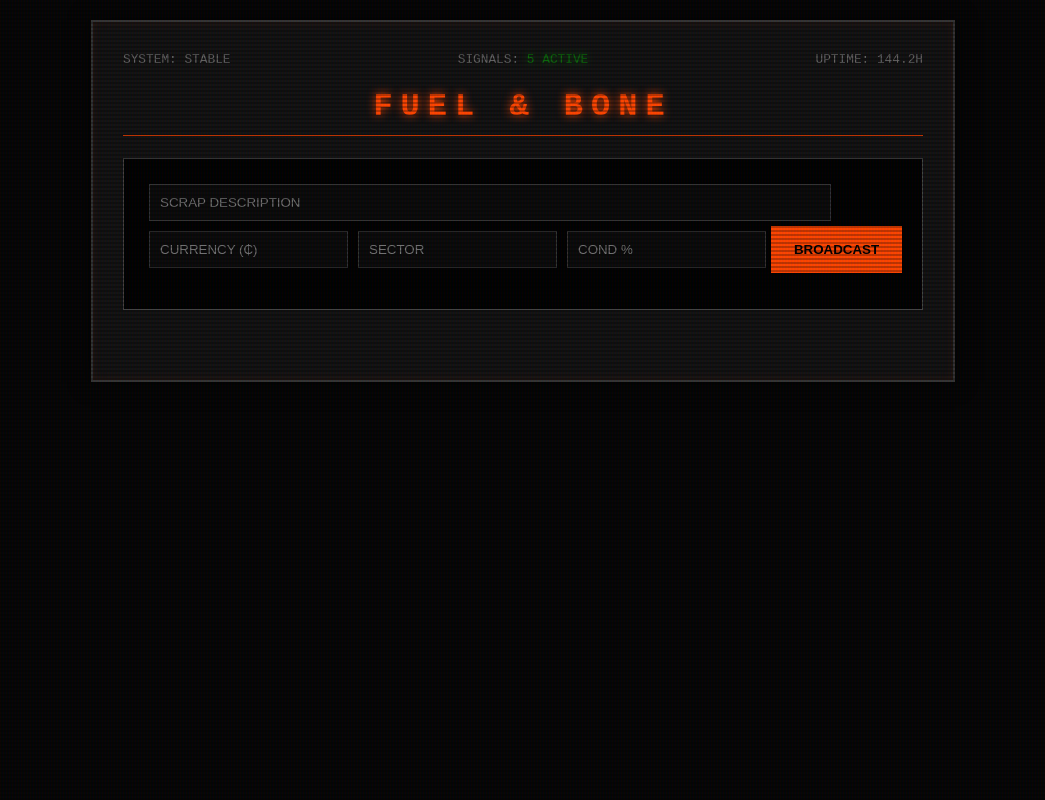
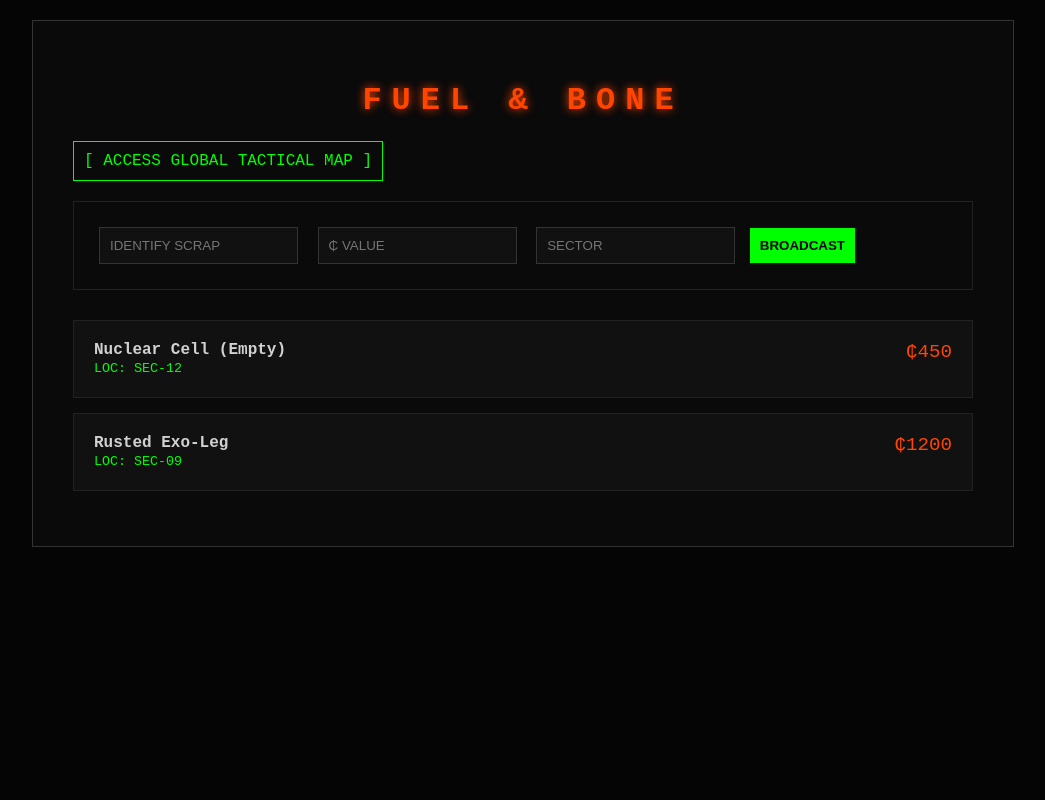
Before and after one commit to harmfulgaming/fuel-and-bone, a Flask app: page / in a window 1280 px wide. Shown: the whole page, without its empty margins (117-1162 px from the left). Run offline with Flask 3, Linux system fonts and the light colour scheme.

Commit message:
Removed cursed SVG map for stable tactical grid

```diff
--- a/app.py
+++ b/app.py
@@ -1,62 +1,57 @@
-import json
-import os
+from flask import Flask, render_template, request, redirect, jsonify
 import random
-from flask import Flask, render_template, request, redirect, url_for
 
 app = Flask(__name__)
-DB_FILE = 'fuel_and_bone_ledger.json'
 
-def get_ledger():
-    if not os.path.exists(DB_FILE):
-        return []
-    try:
-        with open(DB_FILE, 'r') as f:
-            return json.load(f)
-    except:
-        return []
-
-def commit_to_ledger(data):
-    with open(DB_FILE, 'w') as f:
-        json.dump(data, f)
+ledger_store = [
+    {"id": 1, "name": "Rusted Exo-Leg", "cals": 1200, "sector": "SEC-09", "condition": 32, "sold": False},
+    {"id": 2, "name": "Nuclear Cell (Empty)", "cals": 450, "sector": "SEC-12", "condition": 88, "sold": False}
+]
 
 @app.route('/')
 def index():
-    ledger = get_ledger()
-    # This generates the random number for your HTML
-    online_count = random.randint(3, 9)
-    return render_template('index.html', ledger=ledger, online_users=online_count)
+    return render_template('index.html', ledger=ledger_store, online_users=random.randint(14, 89))
+
+@app.route('/map')
+def tactical_map():
+    print("--- ACCESSING TACTICAL MAP ROUTE ---") # Check your terminal for this!
+    return render_template('map.html', ledger=ledger_store)
+
+@app.route('/scan')
+def scan_for_scrap():
+    if random.random() > 0.5:
+        ghost_items = ["Bent I-Beam", "Filtered Water", "Tech-Shard", "Lead Pipe"]
+        new_item = {
+            "id": len(ledger_store) + 1,
+            "name": random.choice(ghost_items),
+            "cals": random.randint(50, 5000),
+            "sector": f"SEC-{random.randint(1, 99)}",
+            "condition": random.randint(5, 40),
+            "sold": False
+        }
+        ledger_store.append(new_item)
+        return jsonify({"status": "found", "item": new_item})
+    return jsonify({"status": "searching"})
 
 @app.route('/list', methods=['POST'])
 def list_item():
-    ledger = get_ledger()
     new_item = {
-        'id': len(ledger) + 1,
-        'name': request.form.get('item'),
-        'cals': request.form.get('cals'),
-        'sector': request.form.get('sector'),
-        'condition': request.form.get('condition'),
-        'sold': False
+        "id": len(ledger_store) + 1,
+        "name": request.form.get('item'),
+        "cals": request.form.get('cals'),
+        "sector": request.form.get('sector'),
+        "condition": random.randint(10, 99),
+        "sold": False
     }
-    ledger.append(new_item)
-    commit_to_ledger(ledger)
-    return redirect(url_for('index'))
+    ledger_store.append(new_item)
+    return redirect('/')
 
 @app.route('/buy/<int:item_id>', methods=['POST'])
 def buy_item(item_id):
-    ledger = get_ledger()
-    for item in ledger:
-        if item.get('id') == item_id:
+    for item in ledger_store:
+        if item['id'] == item_id:
             item['sold'] = True
-            break
-    commit_to_ledger(ledger)
-    return redirect(url_for('index'))
-
-@app.route('/scrap/<int:item_id>', methods=['POST'])
-def scrap_item(item_id):
-    ledger = get_ledger()
-    ledger = [item for item in ledger if item.get('id') != item_id]
-    commit_to_ledger(ledger)
-    return redirect(url_for('index'))
+    return redirect('/')
 
 if __name__ == '__main__':
     app.run(debug=True, host='0.0.0.0', port=5000)
--- a/templates/index.html
+++ b/templates/index.html
@@ -1,182 +1,42 @@
-<!DOCTYPE html<!DOCTYPE html>
+<!DOCTYPE html>
 <html lang="en">
 <head>
     <meta charset="UTF-8">
-    <meta name="viewport" content="width=device-width, initial-scale=1.0">
-    <title>FUEL & BONE | Terminal</title>
+    <title>SCAV-NET | Terminal</title>
     <style>
-        :root {
-            --glow: #ff4500;
-            --bg: #050505;
-            --surface: #121212;
-            --text: #d1d1d1;
-        }
-
-        body {
-            background: var(--bg);
-            color: var(--text);
-            font-family: 'Courier New', monospace;
-            margin: 0;
-            padding: 20px;
-            overflow-x: hidden;
-        }
-
-        /* Scanline Effect */
-        body::before {
-            content: " ";
-            display: block;
-            position: fixed;
-            top: 0; left: 0; bottom: 0; right: 0;
-            background: linear-gradient(rgba(18, 16, 16, 0) 50%, rgba(0, 0, 0, 0.25) 50%),
-                        linear-gradient(90deg, rgba(255, 0, 0, 0.06), rgba(0, 255, 0, 0.02), rgba(0, 0, 255, 0.06));
-            z-index: 2;
-            background-size: 100% 4px, 3px 100%;
-            pointer-events: none;
-        }
-
-        .terminal {
-            max-width: 800px;
-            margin: auto;
-            border: 2px solid #333;
-            padding: 30px;
-            background: var(--surface);
-            box-shadow: 0 0 20px rgba(0,0,0,1), inset 0 0 10px rgba(255, 69, 0, 0.1);
-            position: relative;
-        }
-
-        h1 {
-            color: var(--glow);
-            text-transform: uppercase;
-            letter-spacing: 8px;
-            text-align: center;
-            text-shadow: 0 0 10px var(--glow);
-            border-bottom: 1px solid var(--glow);
-            padding-bottom: 10px;
-        }
-
-        .stats-bar {
-            display: flex;
-            justify-content: space-between;
-            font-size: 0.8rem;
-            color: #666;
-            margin-bottom: 20px;
-            text-transform: uppercase;
-        }
-
-        /* PULSE EFFECT */
-        .online-indicator {
-            color: #00ff00;
-            text-shadow: 0 0 8px #00ff00;
-            animation: beacon 2s infinite; /* Renamed to 'beacon' to force reload */
-        }
-        @keyframes beacon {
-            0% { opacity: 1; }
-            50% { opacity: 0.3; }
-            100% { opacity: 1; }
-        }
-
-        .entry-form {
-            background: #000;
-            border: 1px solid #444;
-            padding: 20px;
-            margin-bottom: 40px;
-        }
-
-        input {
-            background: #0a0a0a;
-            border: 1px solid #333;
-            color: var(--glow);
-            padding: 10px;
-            margin: 5px;
-            outline: none;
-        }
-
-        button {
-            background: var(--glow);
-            color: #000;
-            border: none;
-            padding: 10px 20px;
-            font-weight: bold;
-            cursor: pointer;
-            text-transform: uppercase;
-        }
-
-        .item-card {
-            background: #181818;
-            border-left: 5px solid var(--glow);
-            padding: 20px;
-            margin-bottom: 15px;
-            display: flex;
-            justify-content: space-between;
-            align-items: center;
-        }
-
-        .price-tag {
-            text-align: right;
-            font-size: 1.5rem;
-            color: var(--glow);
-            font-weight: bold;
-        }
-
-        .sold {
-            border-left-color: #333;
-            opacity: 0.4;
-            filter: grayscale(1);
-        }
-
-        .badge {
-            background: #333;
-            color: #aaa;
-            padding: 2px 8px;
-            font-size: 0.7rem;
-            margin-right: 5px;
-            border-radius: 3px;
-        }
+        :root { --glow: #ff4500; --bg: #050505; --text: #d1d1d1; --sub: #00ff00; }
+        body { background: var(--bg); color: var(--text); font-family: 'Courier New', monospace; margin: 0; padding: 20px; }
+        .terminal { max-width: 900px; margin: auto; border: 1px solid #333; padding: 40px; background: #0a0a0a; position: relative; }
+        h1 { color: var(--glow); text-align: center; letter-spacing: 10px; text-shadow: 0 0 10px var(--glow); }
+        .nav-btn { display: inline-block; padding: 10px; border: 1px solid var(--sub); color: var(--sub); text-decoration: none; margin-bottom: 20px; }
+        .nav-btn:hover { background: var(--sub); color: black; }
+        .item-card { background: #111; border: 1px solid #222; padding: 20px; margin-bottom: 15px; display: flex; justify-content: space-between; }
+        input { background: #111; border: 1px solid #333; color: var(--glow); padding: 10px; margin: 5px; }
+        button { background: var(--sub); cursor: pointer; border: none; padding: 10px; font-weight: bold; }
     </style>
 </head>
 <body>
     <div class="terminal">
-        <div class="stats-bar">
-            <span>System: Stable</span>
-            <span>Signals: <span class="online-indicator">{{ online_users }} ACTIVE</span></span>
-            <span>Uptime: 144.2h</span>
-        </div>
+        <h1>FUEL & BONE</h1>
+        <a href="/map" class="nav-btn">[ ACCESS GLOBAL TACTICAL MAP ]</a>
 
-        <h1>Fuel & Bone</h1>
-
-        <div class="entry-form">
+        <div style="border: 1px solid #222; padding: 20px; margin-bottom: 30px;">
             <form action="/list" method="post">
-                <input type="text" name="item" placeholder="SCRAP DESCRIPTION" required style="width: 90%;">
-                <div style="display: flex; flex-wrap: wrap;">
-                    <input type="number" name="cals" placeholder="CURRENCY (₵)" required style="flex: 1;">
-                    <input type="text" name="sector" placeholder="SECTOR" required style="flex: 1;">
-                    <input type="number" name="condition" placeholder="COND %" required style="flex: 1;">
-                    <button type="submit" style="flex: 1;">Broadcast</button>
-                </div>
+                <input type="text" name="item" placeholder="IDENTIFY SCRAP" required>
+                <input type="number" name="cals" placeholder="₵ VALUE" required>
+                <input type="text" name="sector" placeholder="SECTOR" required>
+                <button type="submit">BROADCAST</button>
             </form>
         </div>
 
         <div class="feed">
-            {% for item in ledger %}
-            <div class="item-card {{ 'sold' if item.sold else '' }}">
-                <div class="item-info">
-                    <h2>{{ item.name }}</h2>
-                    <div class="details">
-                        <span class="badge">SEC: {{ item.sector }}</span>
-                        <span class="badge">CND: {{ item.condition }}%</span>
-                        <span>NET: VERIFIED_TRADE</span>
-                    </div>
+            {% for item in ledger|reverse %}
+            <div class="item-card">
+                <div>
+                    <strong>{{ item.name }}</strong><br>
+                    <small style="color: var(--sub);">LOC: {{ item.sector }}</small>
                 </div>
-                <div>
-                    <div class="price-tag">₵{{ item.cals }}</div>
-                    {% if not item.sold %}
-                    <form action="/buy/{{ item.id }}" method="post">
-                        <button type="submit">Claim</button>
-                    </form>
-                    {% else %}
-                    <div style="color: #444; text-transform: uppercase; font-size: 0.8rem;">[Claimed]</div>
-                    {% endif %}
-                </div>
+                <div style="color: var(--glow); font-size: 1.2rem;">₵{{ item.cals }}</div>
             </div>
             {% endfor %}
         </div>
```
Also changed, not shown: templates/map.html (+34 -14 lines), 5 other files.
